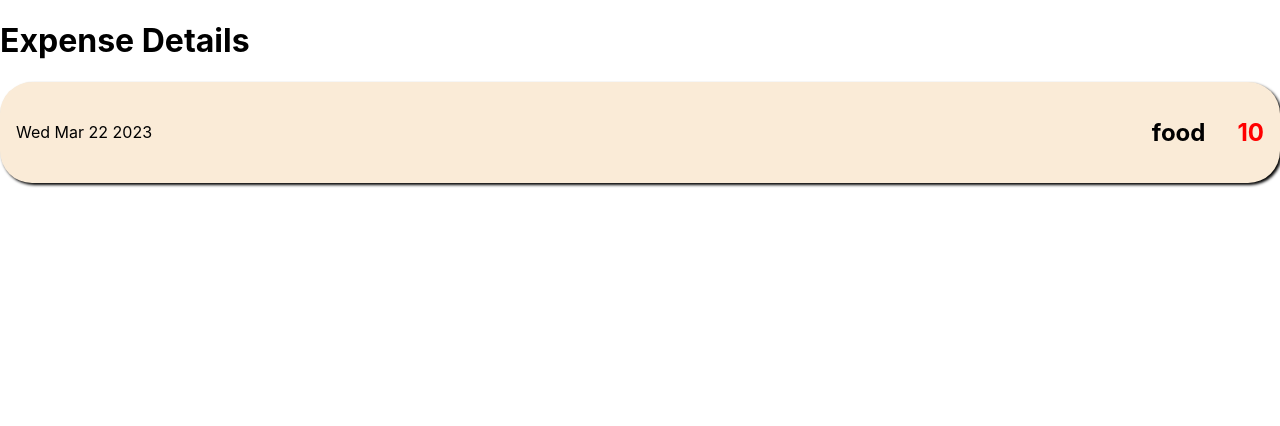
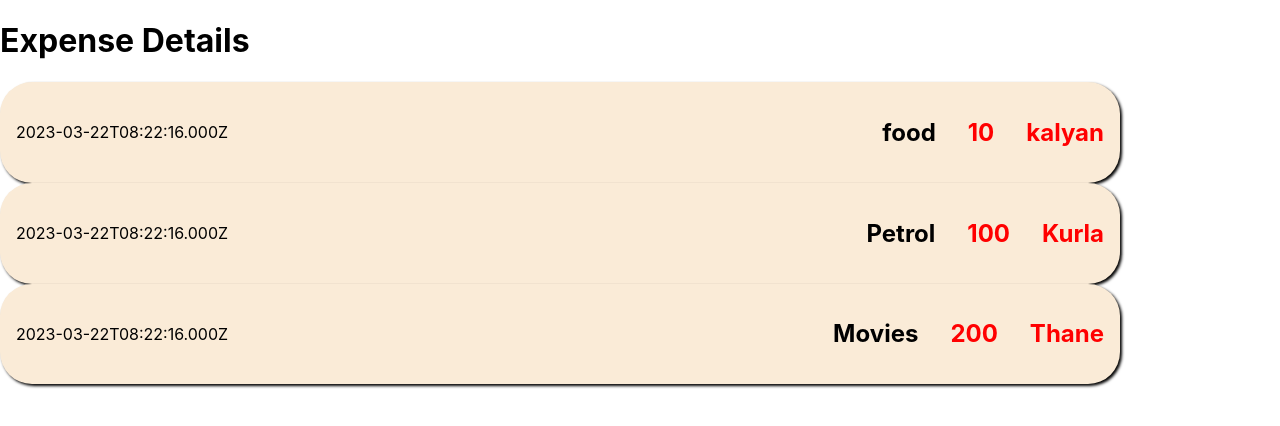
Before and after one commit to sumit6767/Expense-tracker, a React (Create React App) app: page / in a window 1280 px wide. Shown: the top 426 px of the page. Built offline with nearby package versions, Linux system fonts and the light colour scheme.

Commit message:
props concept uses for component reusability with different data and give different output via looping using map method

```diff
--- a/src/App.js
+++ b/src/App.js
@@ -4,10 +4,18 @@ import ReactDOM from 'react-dom/client'
 import ExpenseItem from './components/ExpenseItem'
 
 function App(props){
+
+  const expenses = [{date  : new Date().toISOString(), expenseDetail : "food" ,amount : "10" ,LocationOfExpenditure : "kalyan"},
+  {date  : new Date().toISOString(), expenseDetail : "Petrol" ,amount : "100" ,LocationOfExpenditure : "Kurla"},
+  {date  : new Date().toISOString(), expenseDetail : "Movies" ,amount : "200" ,LocationOfExpenditure : "Thane"}]
   return(
     <div>
       <h1>Expense Details</h1>
-      <ExpenseItem></ExpenseItem>
+      {
+      expenses.map(expense=>{
+        return <ExpenseItem date = {expense.date} expenseDetail = {expense.expenseDetail} amount = {expense.amount} LocationOfExpenditure = {expense.LocationOfExpenditure}></ExpenseItem>
+      })
+      }
     </div>
   )
 }
--- a/src/components/ExpenseItem.js
+++ b/src/components/ExpenseItem.js
@@ -1,15 +1,13 @@
 import './expense.css'
 
 export default function ExpenseItem(props){
-    const date = new Date().toDateString()
-    const expenseDetail = "food";
-    const amount = "10"
     return(
         <div className="expense_description">
-            <div>{date}</div>
+            <div>{props.date}</div>
             <div className="expense">
-                <h2>{expenseDetail}</h2>
-                <span className="amount">{amount}</span>
+                <h2>{props.expenseDetail}</h2>
+                <span className="amount">{props.amount}</span>
+                <span className="amount">{props.LocationOfExpenditure}</span>
             </div>
         </div>
     )
--- a/src/components/expense.css
+++ b/src/components/expense.css
@@ -6,6 +6,7 @@
     border-radius: 2rem;
     box-shadow: 2px 2px 3px black;
     align-items: center;
+    margin-right:10rem;
 }
 .expense{
     display: flex;
```
